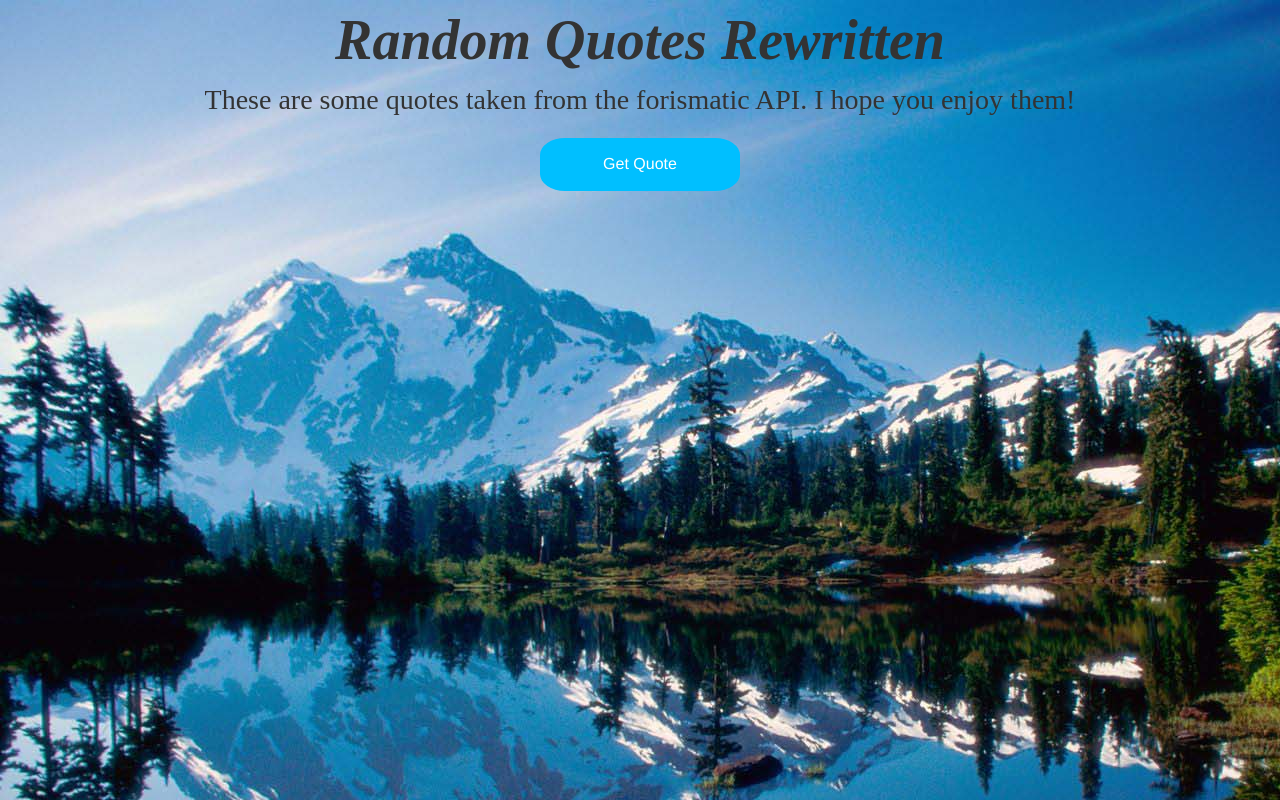
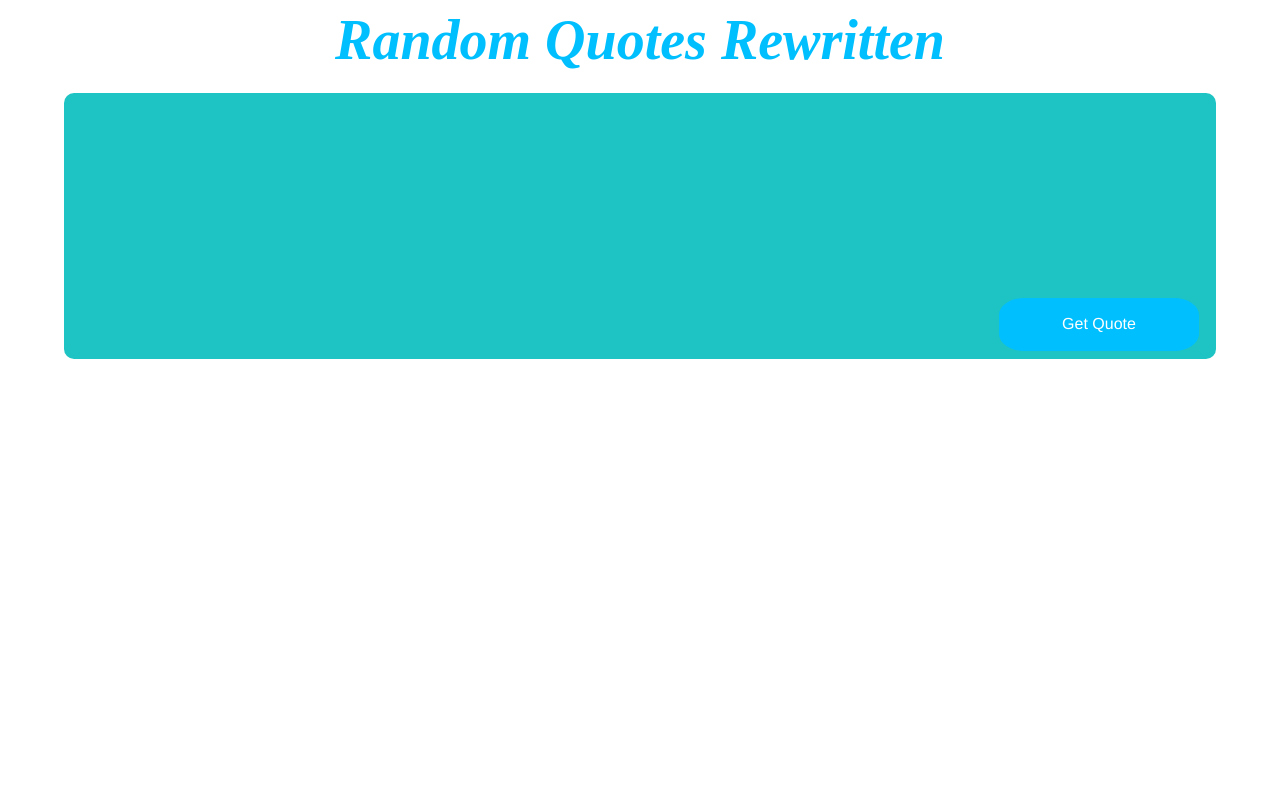
Before and after one commit to kevinw123/Free-Code-Camp-Projects, a plain HTML site: page RandomQuote/index.html in a window 1280 px wide. Drawn offline with Linux system fonts and the light colour scheme.

Commit message:
Adding access to API

```diff
--- a/RandomQuote/css/style.css
+++ b/RandomQuote/css/style.css
@@ -1,11 +1,16 @@
+
 .heading{
 	font-size: 400%;
 	font-style: italic;
 	font-family:"Times New Roman";
+	color: #00BFFF;
 }
-.desc{
-	font-family:"Times New Roman";
-	font-size: 200%;
+
+#box {
+  color: #F8F8F2;
+  background-color: #1EC3C3;
+  border-radius: 10px;
+  margin: 1% 5% 1% 5%;
 }
 
 .button {
@@ -24,13 +29,23 @@
     width: 200px;
 }
 
-.mainHeader {
-    background: no-repeat center bottom scroll;
-    -webkit-background-size: cover;
-    -moz-background-size: cover;
-    -o-background-size: cover;
-    background-size: cover;
-    min-height: 150px;
-    padding-top: 2%;
-    font-size: 100%;
+
+#author {
+  font-family: "Times New Roman";
+  font-size: 24px;
 }
+
+#messagebox {
+  color: #F8F8F2;
+  background-color: #1EC3C3;
+  padding: 10px 15px 10px 15px;
+  margin: 20px 0 0 0;
+  line-height: 4ex;
+  height: 24ex;
+  width: auto;
+}
+
+#message {
+  font-family: "Times New Roman";
+  font-size: 24px;
+}
--- a/RandomQuote/index.html
+++ b/RandomQuote/index.html
@@ -18,8 +18,15 @@
     <script type='text/javascript' src='js/app.js'></script>
 </head>
 <body>
-<p align="center" class="desc"> These are some quotes taken from the forismatic API. I hope you enjoy them!</p>
-<div align="center"><span><button class="button">Get Quote</button></span></div>
-<header class="mainHeader"></header>
+    <div class="container-fluid" id="box">
+        <div class="container-fluid" id="messagebox">
+            <div id="message"></div>
+                <br>
+            <div class="text-right" id="author"></div>
+        </div>
+        <div align="right">
+        	<button id="buttonid" class="button">Get Quote</button>
+        </div>
+    </div>
 </body>
 </html>
--- a/RandomQuote/js/app.js
+++ b/RandomQuote/js/app.js
@@ -1,19 +1,25 @@
 $(document).ready(function(){
-var header = $('body');
 
-var backgrounds = new Array(
-    'url(img/mountain1.jpg)'
-  , 'url(img/mountain2.jpg)'
-);
+var webAddress = "http://api.forismatic.com/api/1.0/?method=getQuote&format=jsonp&lang=en&jsonp=?";
+document.getElementById("buttonid").addEventListener("click", function( event){
+  $.ajax({
+    url: webAddress,
+    dataType: "jsonp",
+    success: function(res) {
 
-var current = 0;
+      $("#message").text(res.quoteText);
 
-function nextBackground() {
-    current++;
-    current = current % backgrounds.length;
-    header.css('background-image', backgrounds[current]);
-}
-setInterval(nextBackground, 3000);
+      if (res.quoteAuthor) {
+        $("#author").text("- " + res.quoteAuthor);
+      }
+      else
+        $("#author").text("- " + "Unknown");
+    },
+    error: function(xhr, status, error) {
+		$("#message").text("Error");
+		$("#author").text("Error");
+	}
+  });
+}, false);
 
-header.css('background-image', backgrounds[0]);
 });
```
Also changed, not shown: RandomQuote/img/mountain1.jpg (deleted), RandomQuote/img/mountain2.jpg (deleted).
